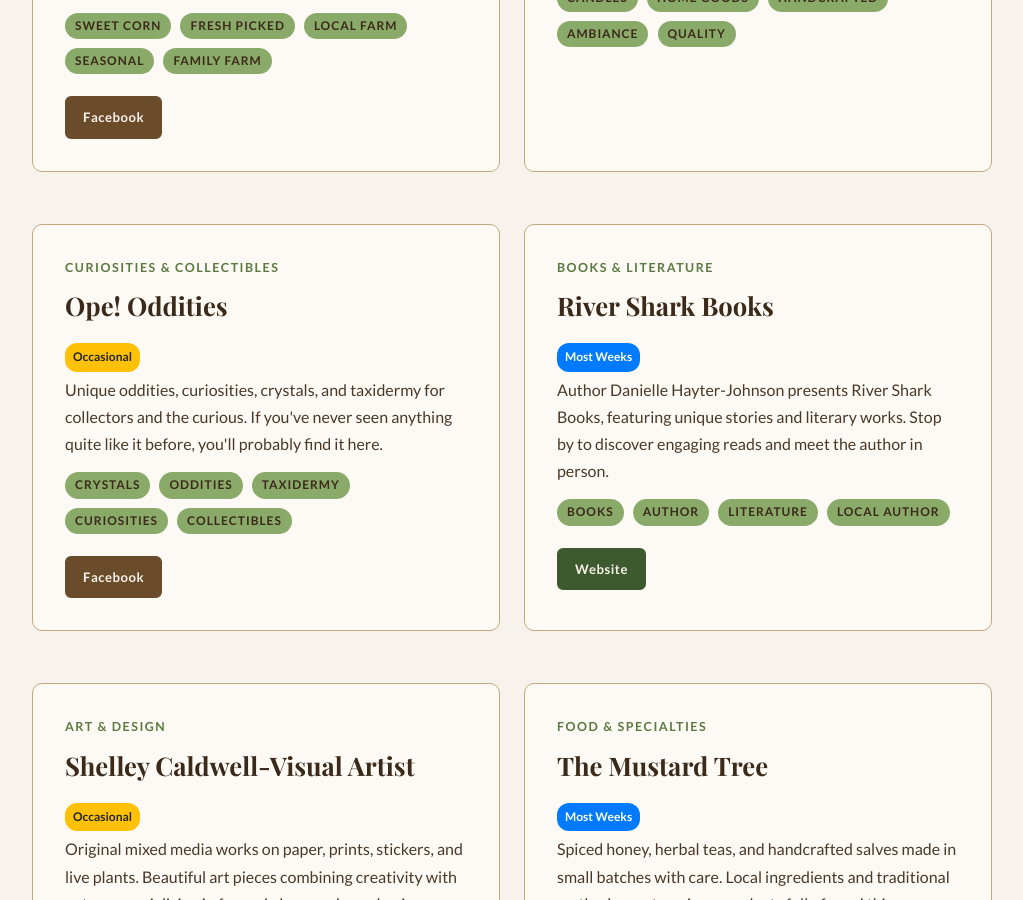
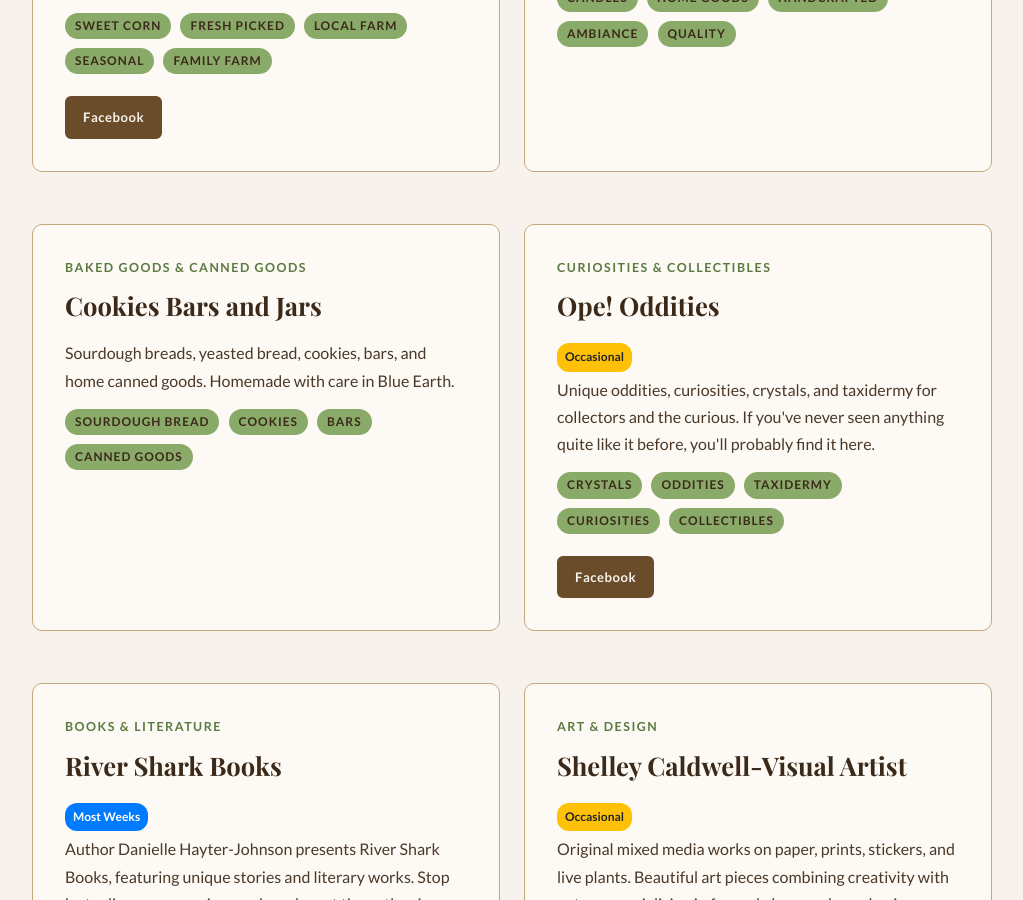
Before and after one commit to blueearthcommunitymarket/blueearthcommunitymarket.github.io, a Jekyll site: the page built from vendor-spotlight/index.html, in a window 1280 px wide and 900 px high, scrolled down 2627 px. Shown: the whole window, without its empty margins (128-1151 px from the left). Built offline with Jekyll 4.4.1, drawn with Linux system fonts in a browser that asks for light colours; some web fonts are replaced.

Commit message:
Add Cookies Bars and Jars (Kathy Anderson) to vendor spotlight and May 2 calendar

```diff
--- a/calendar/index.html
+++ b/calendar/index.html
@@ -39,6 +39,7 @@ description: 2026 Blue Earth Community Market season schedule. Saturdays 10am-1p
                         <span class="tag">Treats & Treasures By Laura & Milo</span>
                         <span class="tag">Bread and Book Bakery</span>
                         <span class="tag">The One n Only Sweet Spot</span>
+                        <span class="tag">Cookies Bars and Jars</span>
                     </td>
                     <td class="grand-opening">Grand Opening - Season Kickoff!</td>
                 </tr>
--- a/vendor-spotlight/index.html
+++ b/vendor-spotlight/index.html
@@ -230,6 +230,19 @@ description: Meet the vendors of the Blue Earth Community Market. Browse what th
             </div>
         </div>
 
+        <!-- Cookies Bars and Jars -->
+        <div class="card">
+            <div class="section-label">Baked Goods &amp; Canned Goods</div>
+            <h2>Cookies Bars and Jars</h2>
+            <p>Sourdough breads, yeasted bread, cookies, bars, and home canned goods. Homemade with care in Blue Earth.</p>
+            <div class="pills" style="margin-top: 12px;">
+                <span class="tag">Sourdough Bread</span>
+                <span class="tag">Cookies</span>
+                <span class="tag">Bars</span>
+                <span class="tag">Canned Goods</span>
+            </div>
+        </div>
+
         <!-- Ope! Oddities -->
         <div class="card">
             <div class="section-label">Curiosities &amp; Collectibles</div>
```
Also changed, not shown: README.md (added).
